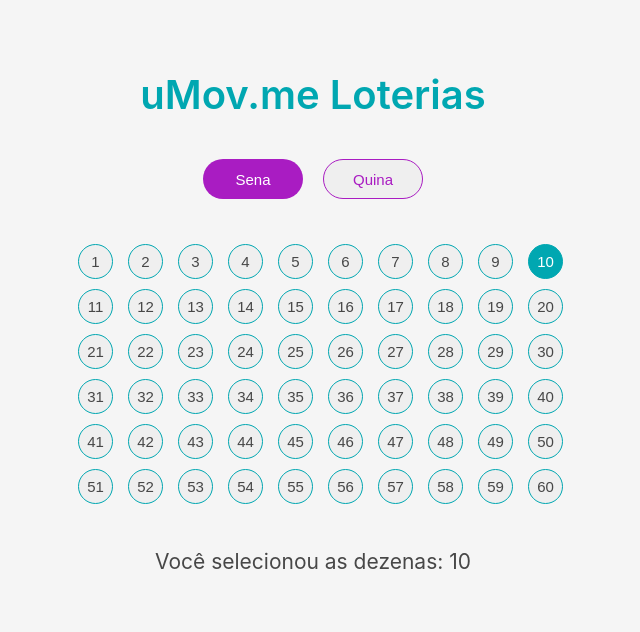
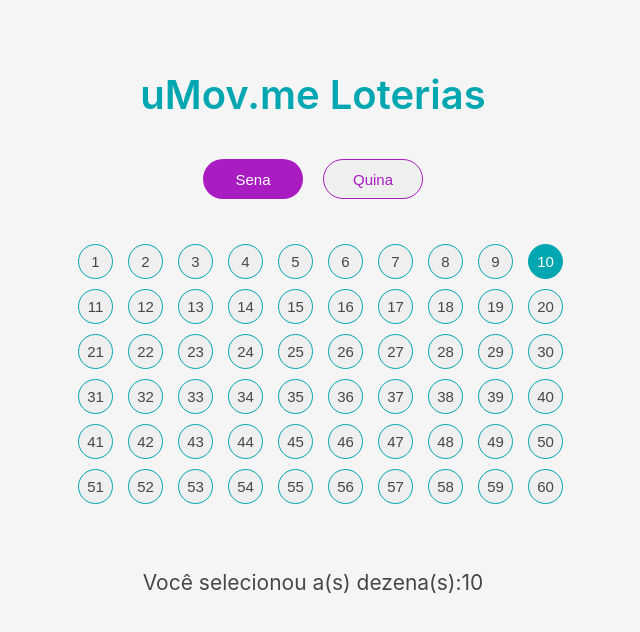
Before and after one commit to isadoramz/lottery, a React (Create React App) app: page / in a window 1280 px wide. Both pictures are taken after a click on the button "10". Shown: the top 632 px of the page, without its empty margins (327-967 px from the left). Built offline with nearby package versions, Linux system fonts and the light colour scheme.

Commit message:
refactor: LotteryInfo

```diff
--- a/src/components/LotteryInfo/index.js
+++ b/src/components/LotteryInfo/index.js
@@ -11,8 +11,17 @@
 
 	if(options.length === 0) {
 		return <p className="text">Você ainda não marcou nenhuma dezena!</p>
-	} else if(options.length >= 1) {
+	}
+
 	if(type === "sena") {
+		if(options.length >= 1 && options.length < 6) {
+			return (
+				<div className="priceWrapper">
+					<p className="text">Você selecionou a(s) dezena(s):</p>
+					<p className="text">{optionsToRender}</p>
+				</div>
+			)
+		}
 		if(options.length >= 6) {
 			return (
 				<>
@@ -25,6 +34,14 @@
 			)
 		}
 	} else if(type === "quina") {
+			if(options.length >= 1 && options.length < 5) {
+				return (
+					<div className="priceWrapper">
+						<p className="text">Você selecionou a(s) dezena(s):</p>
+						<p className="text">{optionsToRender}</p>
+					</div>
+				)
+			}
 			if(options.length >= 5) {
 				return (
 					<>
@@ -37,8 +54,6 @@
 				)
 			}
 		}
-			return <p className="text">Você selecionou as dezenas: {optionsToRender}</p>
-    }
 }
 
 export default OptionText;
```
Lines whose indentation alone changed are shown as unchanged.
